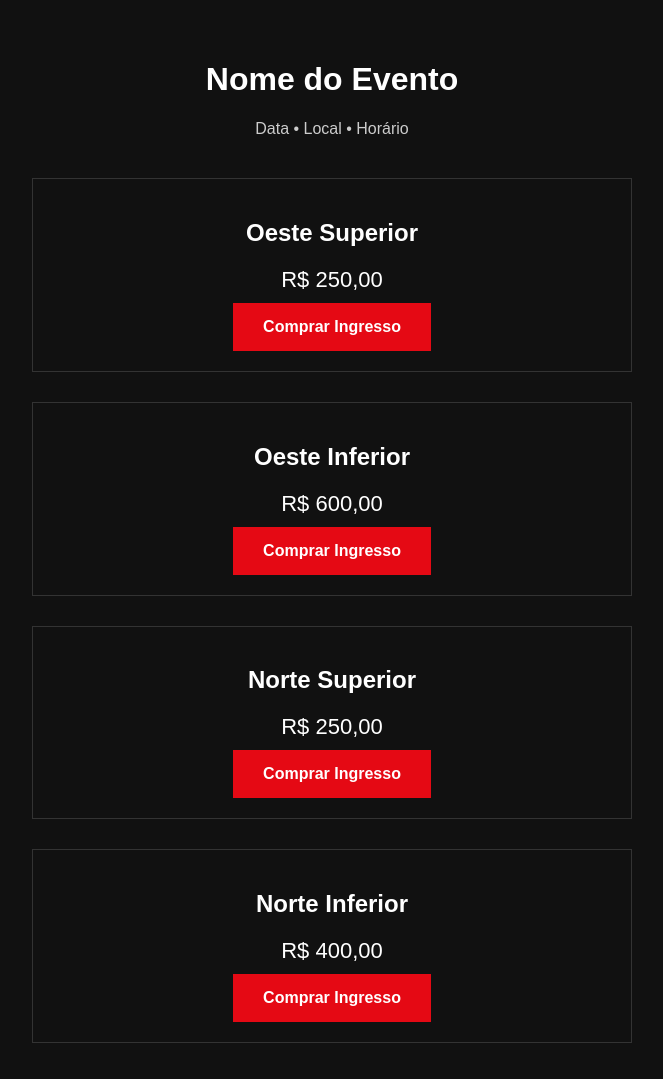
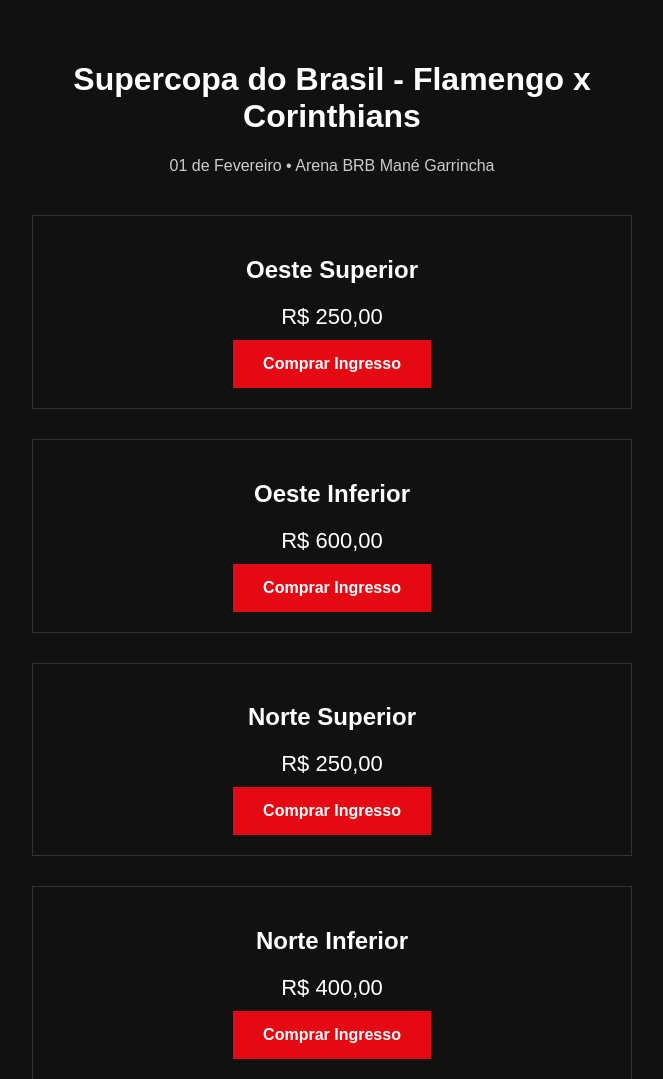
Before and after one commit to ticketrubronegro-cmyk/site-ingressos, a plain HTML site: page index.html in a window 1280 px wide. Shown: the top 1079 px of the page, without its empty margins (308-971 px from the left). Drawn offline with Linux system fonts and the light colour scheme.

Commit message:
Add files via upload

```diff
--- a/index.html
+++ b/index.html
@@ -2,7 +2,7 @@
 <html lang="pt-BR">
 <head>
   <meta charset="UTF-8">
-  <title>Venda de Ingressos</title>
+  <title>Ticket Rubro-Negro: Ingressos Final Supercopa do Brasil</title>
   <link rel="stylesheet" href="style.css">
 </head>
 
@@ -10,8 +10,8 @@
 
   <div class="container">
 
-    <h1>Nome do Evento</h1>
-    <p class="info">Data • Local • Horário</p>
+    <h1>Supercopa do Brasil - Flamengo x Corinthians</h1>
+    <p class="info">01 de Fevereiro • Arena BRB Mané Garrincha</p>
 
     <div class="ticket">
       <h2>Oeste Superior</h2>
```
